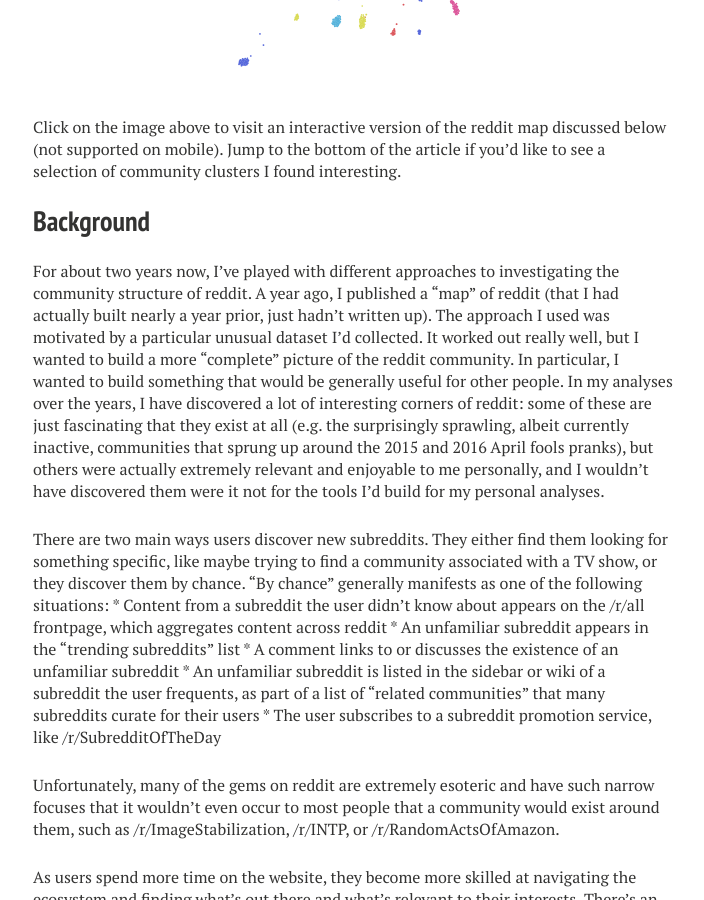
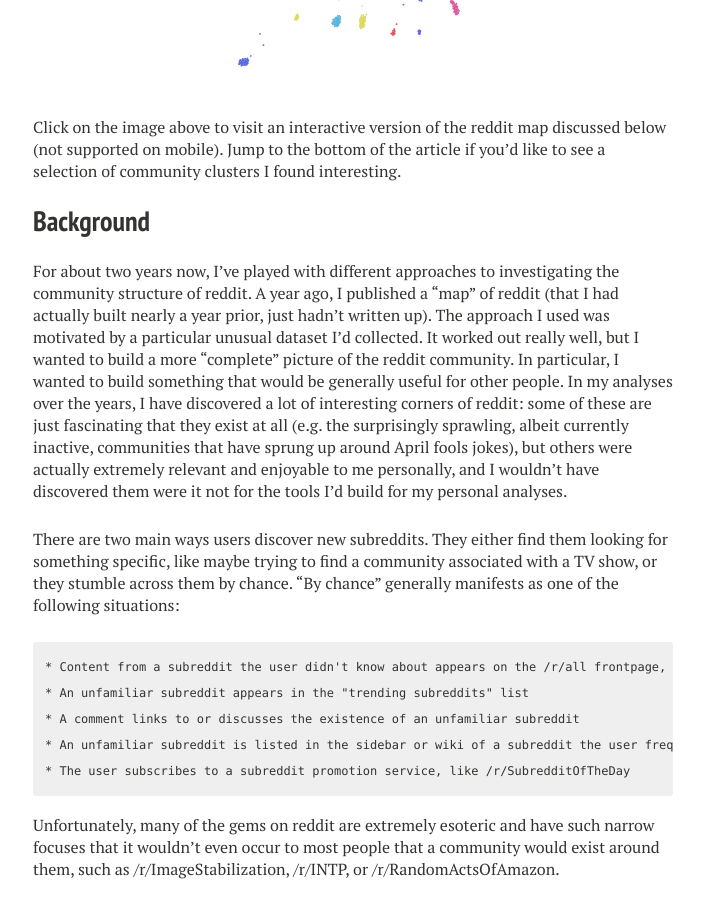
Before and after one commit to dmarx/dmarx.github.io, a Jekyll site: the page built from _posts/2017-01-01-map-of-reddit-by-active-users.md, in a window 1280 px wide and 900 px high, scrolled down 638 px. Shown: the whole window, without its empty margins (287-991 px from the left). Built offline with Jekyll 4.4.1, drawn with Linux system fonts in a browser that asks for light colours; nearby versions of some CDN libraries; formulas are drawn with MathJax 3.

Commit message:
Fixed bullet formatting

```diff
--- a/_posts/2017-01-01-map-of-reddit-by-active-users.md
+++ b/_posts/2017-01-01-map-of-reddit-by-active-users.md
@@ -17,9 +17,10 @@ Click on the image above to visit an interactive version of the reddit map discu
 
 ## Background
 
-For about two years now, I've played with different approaches to investigating the community structure of reddit. A year ago, I published a "map" of reddit (that I had actually built nearly a year prior, just hadn't written up). The approach I used was motivated by a particular unusual dataset I'd collected. It worked out really well, but I wanted to build a more "complete" picture of the reddit community. In particular, I wanted to build something that would be generally useful for other people. In my analyses over the years, I have discovered a lot of interesting corners of reddit: some of these are just fascinating that they exist at all (e.g. the surprisingly sprawling, albeit currently inactive, communities that sprung up around the 2015 and 2016 April fools pranks), but others were actually extremely relevant and enjoyable to me personally, and I wouldn't have discovered them were it not for the tools I'd build for my personal analyses.
+For about two years now, I've played with different approaches to investigating the community structure of reddit. A year ago, I published a "map" of reddit (that I had actually built nearly a year prior, just hadn't written up). The approach I used was motivated by a particular unusual dataset I'd collected. It worked out really well, but I wanted to build a more "complete" picture of the reddit community. In particular, I wanted to build something that would be generally useful for other people. In my analyses over the years, I have discovered a lot of interesting corners of reddit: some of these are just fascinating that they exist at all (e.g. the surprisingly sprawling, albeit currently inactive, communities that have sprung up around April fools jokes), but others were actually extremely relevant and enjoyable to me personally, and I wouldn't have discovered them were it not for the tools I'd build for my personal analyses.
 
-There are two main ways users discover new subreddits. They either find them looking for something specific, like maybe trying to find a community associated with a TV show, or they discover them by chance. "By chance" generally manifests as one of the following situations:
+There are two main ways users discover new subreddits. They either find them looking for something specific, like maybe trying to find a community associated with a TV show, or they stumble across them by chance. "By chance" generally manifests as one of the following situations:
+
     * Content from a subreddit the user didn't know about appears on the /r/all frontpage, which aggregates content across reddit
     * An unfamiliar subreddit appears in the "trending subreddits" list
     * A comment links to or discusses the existence of an unfamiliar subreddit
```
